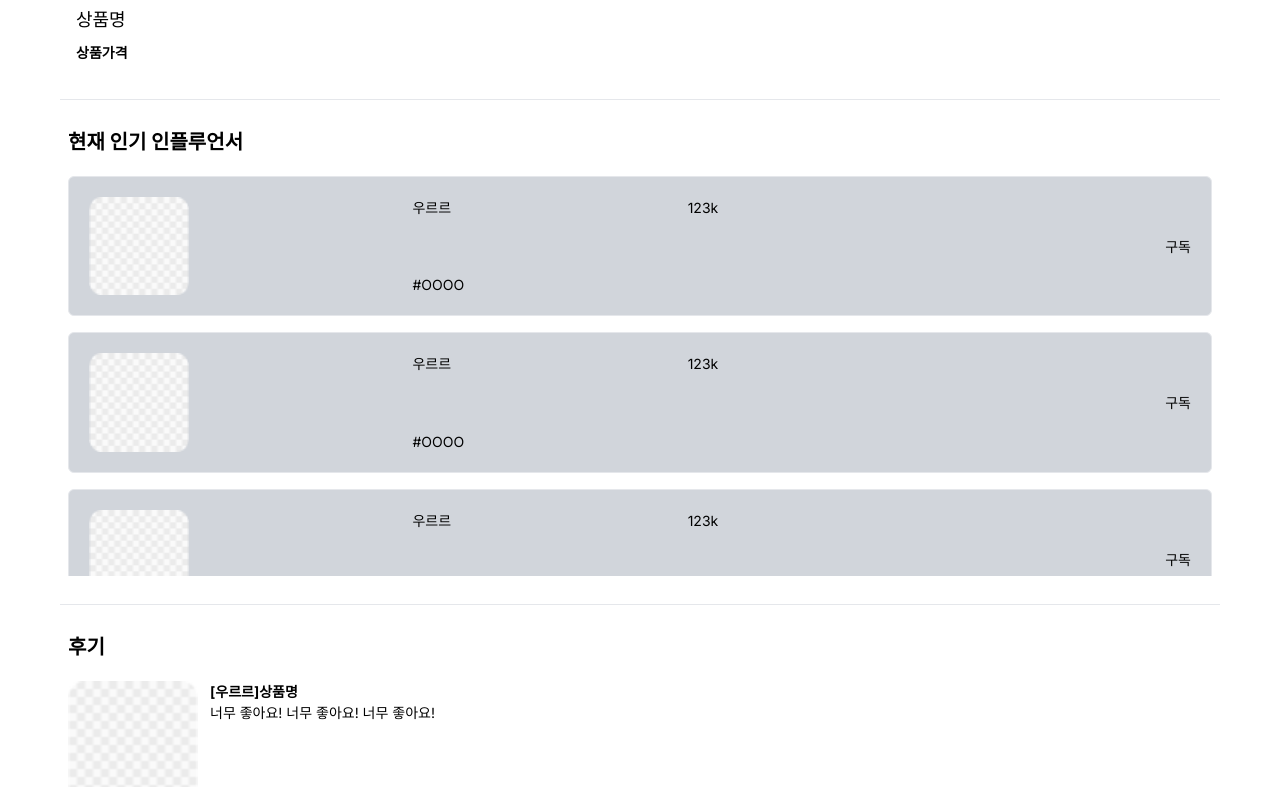
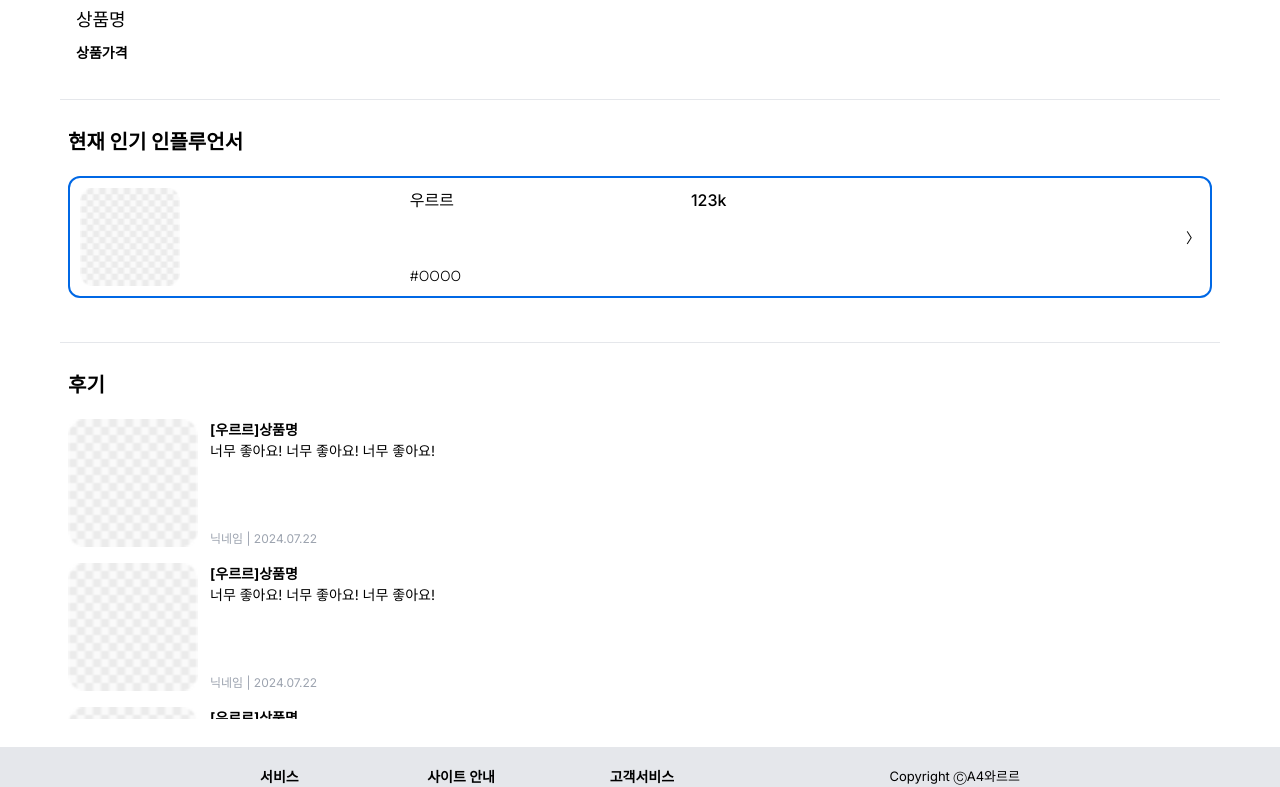
Before and after one commit to ssbmel/UrrProject, a Next.js app: page / in a window 1280 px wide. Shown: the part 1120-1907 px from the top of the page. Built offline with nearby package versions, Linux system fonts and the light colour scheme.

Commit message:
fix: 상품등록페이지 유효성 검사

```diff
--- a/src/components/main/BestInfluencerList.tsx
+++ b/src/components/main/BestInfluencerList.tsx
@@ -3,44 +3,17 @@ import defaultImg from "../../../public/images/default.png";
 
 function BestInfluencerList() {
   return (
-    <div className="w-full min-h-[300px] mx-auto p-2">
+    <div className="w-full min-h-[150px] mx-auto p-2">
       <h2 className="font-bold mb-5 text-xl">현재 인기 인플루언서</h2>
-      <div className="w-full h-[400px] overflow-y-auto">
-        <div className="border rounded-md bg-gray-300 w-full min-h-[100px] mx-auto p-5 grid grid-rows-1 grid-flow-col mb-4">
-          <Image src={defaultImg} alt="" width={100} />
+      <div className="w-full overflow-y-auto scrollbar">
+        <div className="border-2 border-[#0068E5] rounded-[12px] bg-[##FFFFFE] w-full min-h-[100px] mx-auto p-[10px] grid grid-rows-1 grid-flow-col mb-4">
+          <Image src={defaultImg} alt="인플루언서이미지" width={100} />
           <div className="flex flex-col">
-            <p className="flex-1">우르르</p>
-            <p className="mt-auto">#OOOO</p>
+            <p className="text-[16px] font-medium flex-1">우르르</p>
+            <p className="mt-auto font-light">#OOOO</p>
           </div>
-          <p>123k</p>
-          <button className="self-center ml-auto">구독</button>
-        </div>
-        <div className="border rounded-md bg-gray-300 w-full min-h-[100px] mx-auto p-5 grid grid-rows-1 grid-flow-col mb-4">
-          <Image src={defaultImg} alt="" width={100} />
-          <div className="flex flex-col">
-            <p className="flex-1">우르르</p>
-            <p className="mt-auto">#OOOO</p>
-          </div>
-          <p>123k</p>
-          <button className="self-center ml-auto">구독</button>
-        </div>
-        <div className="border rounded-md bg-gray-300 w-full min-h-[100px] mx-auto p-5 grid grid-rows-1 grid-flow-col mb-4">
-          <Image src={defaultImg} alt="" width={100} />
-          <div className="flex flex-col">
-            <p className="flex-1">우르르</p>
-            <p className="mt-auto">#OOOO</p>
-          </div>
-          <p>123k</p>
-          <button className="self-center ml-auto">구독</button>
-        </div>
-        <div className="border rounded-md bg-gray-300 w-full min-h-[100px] mx-auto p-5 grid grid-rows-1 grid-flow-col mb-4">
-          <Image src={defaultImg} alt="" width={100} />
-          <div className="flex flex-col">
-            <p className="flex-1">우르르</p>
-            <p className="mt-auto">#OOOO</p>
-          </div>
-          <p>123k</p>
-          <button className="self-center ml-auto">구독</button>
+          <p className="text-[16px] font-medium">123k</p>
+          <button className="self-center ml-auto">〉</button>
         </div>
       </div>
     </div>
--- a/src/components/main/BestProductsList.tsx
+++ b/src/components/main/BestProductsList.tsx
@@ -12,7 +12,7 @@ function BestProductsList() {
             <button>더보기</button>
           </Link>
         </div>
-        <div className="w-full h-[90%] p-2 overflow-x-auto flex flex-nowrap gap-10">
+        <div className="w-full h-[90%] p-2 overflow-x-auto flex flex-nowrap gap-10 scrollbar">
           <div className="w-[200px] flex flex-col gap-y-2">
             <Image src={defaultImg} alt="" width={200} />
             <p className="text-gray-500 text-sm">인플루언서</p>
--- a/src/components/main/Main.tsx
+++ b/src/components/main/Main.tsx
@@ -4,6 +4,7 @@ import SubInfluencer from './SubInfluencer';
 import BestInfluencerList from './BestInfluencerList';
 import ReviewList from './ReviewList';
 import Banner from './swiper/Banner';
+import "./style.css"
 
 function Main() {
   return (
--- a/src/components/main/ReviewList.tsx
+++ b/src/components/main/ReviewList.tsx
@@ -6,7 +6,7 @@ function ReviewList() {
     <div className="w-full max-h-[400px] mx-auto p-2">
         <h2 className="font-bold mb-5 text-xl">후기</h2>
 
-      <div className="w-full h-[300px] overflow-y-auto flex flex-col gap-y-4">
+      <div className="w-full h-[300px] overflow-y-auto flex flex-col gap-y-4 scrollbar">
         <div className="flex gap-3">
           <Image src={defaultImg} alt="" width={130} />
           <div className="flex flex-col w-1/2">
--- a/src/components/main/SubInfluencer.tsx
+++ b/src/components/main/SubInfluencer.tsx
@@ -11,7 +11,7 @@ function SubInfluencer() {
           <button>더보기</button>
         </Link>
       </div>
-      <div className="flex p-2 overflow-x-auto flex-nowrap">
+      <div className="flex p-2 overflow-x-auto flex-nowrap scrollbar">
         <div className="flex flex-col justify-center items-center flex-shrink-0 w-[150px] text-center">
           <Image src={defaultImg} alt="Influencer" width={100} height={100} />
           <p>우르르</p>
--- /dev/null
+++ b/src/components/main/style.css
@@ -0,0 +1,14 @@
+  /* 스크롤바의 폭 너비 */
+  .scrollbar::-webkit-scrollbar {
+      width: 8px;
+      height: 8px;
+  }
+
+  .scrollbar::-webkit-scrollbar-thumb {
+      background: #0068E5; /* 스크롤바 색상 */
+      border-radius: 10px; /* 스크롤바 둥근 테두리 */
+  }
+
+  .scrollbar::-webkit-scrollbar-track {
+      background: #ffffff;  /*스크롤바 뒷 배경 색상*/
+  }
--- a/src/components/products/upload/ProductImgUpload.tsx
+++ b/src/components/products/upload/ProductImgUpload.tsx
@@ -63,12 +63,15 @@ const ProductImgUpload: React.FC<ContentsProps> = ({ setDetailImg, setMainImg })
       <div className="my-5">
         <label htmlFor="files" className="btn-upload">상세설명 파일 첨부하기</label>
         <input type="file" multiple accept="image/*" id="files" onChange={readDetailImages} />
-        <p className="text-sm text-yellow-500 text-center">*사진은 최대 5장까지 업로드 가능합니다.</p>
+        <p className="text-sm text-yellow-500">*사진은 최대 5장까지 업로드 가능합니다.</p>
         <div>
           {detailImgUrls.map((item) => (
-            <div key={item.url}>
+            <div key={item.url} className="static">
+              <button
+                type="button"
+                onClick={() => handleDeleteImage(item.file)}
+                className="border w-7 rounded-md absolute bg-black text-white">✖︎</button>
               <img src={item.url} alt="img" width="auto" height="auto" className="mb-5" />
-              <button type="button" onClick={() => handleDeleteImage(item.file)}>x</button>
             </div>
           ))}
         </div>
--- a/src/components/products/upload/ProductUpload.tsx
+++ b/src/components/products/upload/ProductUpload.tsx
@@ -82,6 +82,22 @@ function ProductUpload() {
       id: postId
     };
 
+    if(
+      !productData.category ||
+      !productData.start ||
+      !productData.end ||
+      !productData.cost ||
+      !productData.price ||
+      !productData.product_count ||
+      !productData.title ||
+      !productData.text ||
+      !productData.detail_img ||
+      !productData.main_img
+    ) {
+      alert("상품 정보를 입력해주세요.")
+      return;
+    }
+
     const { data, error } = await supabase.from("products").insert([productData]).select();
     if (error) {
       console.error("Error inserting data:", error);
@@ -93,7 +109,7 @@ function ProductUpload() {
 
   return (
     <form onSubmit={onSubmit}>
-      <div className="p-5 max-w-[1200px] mx-auto">
+      <div className="p-5 max-w-[1200px] mx-auto grid gap-5">
         <Category radioCheckedValue={radioCheckedValue} setRadioCheckedValue={setRadioCheckedValue} />
         <PricePeriod
           startDateRef={startDateRef}
```
Also changed, not shown: src/components/products/upload/style.css (+10 -0 lines).
